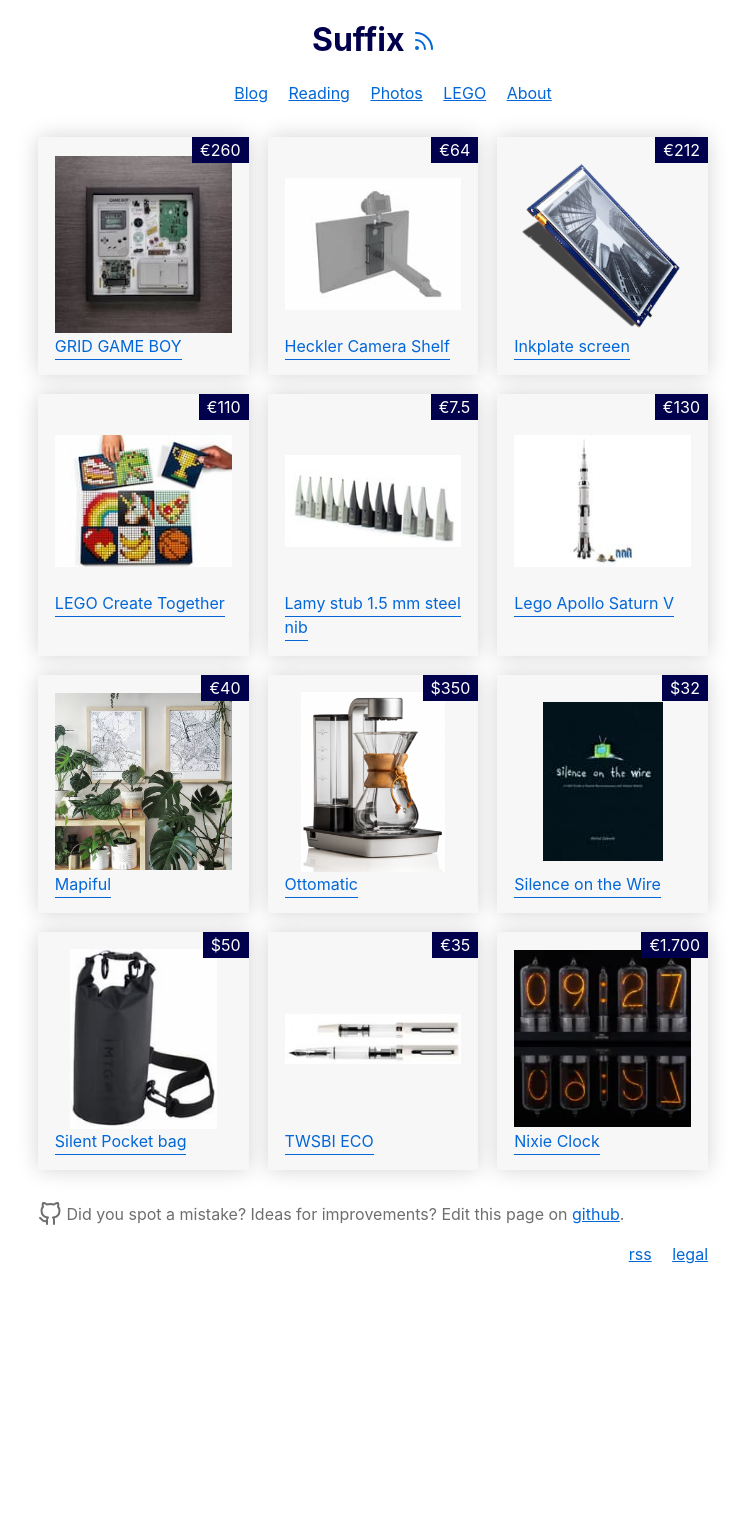
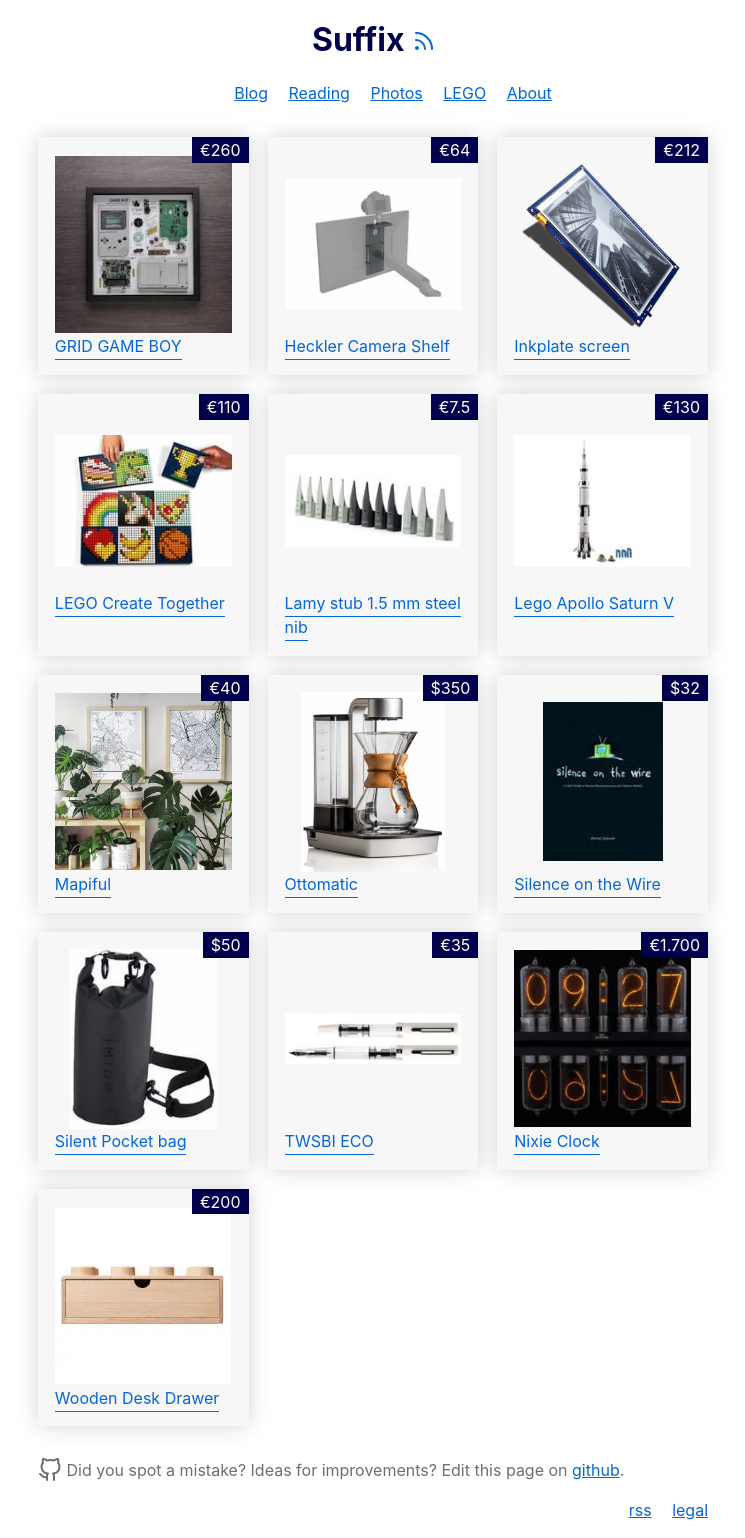
Before and after one commit to cimm/suffix, a Jekyll site: the page built from wishlist/index.html, in a window 1280 px wide. Shown: the whole page, without its empty margins (267-1012 px from the left). Built offline with Jekyll 4.4.1, drawn with Linux system fonts in a browser that asks for light colours; before the commit the page ends 1282 px from its top, so only the background shows below that.

Commit message:
Add LEGO Wooden Desk Drawer to wishlist

```diff
--- a/_data/wishlist.yml
+++ b/_data/wishlist.yml
@@ -46,3 +46,7 @@
   image: ../assets/nixie-clock.webp
   url: https://www.daliborfarny.com/product/puri-nixie-clock/
   price: "€1.700"
+- name: "Wooden Desk Drawer"
+  image: ../assets/lego-wooden-desk-drawer.webp
+  url: https://www.brickwatch.net/nl-BE/set/5007111/Wooden-Desk-Drawer-8-Light-Oak.html
+  price: "€200"
```
Also changed, not shown: assets/lego-wooden-desk-drawer.webp (added).
